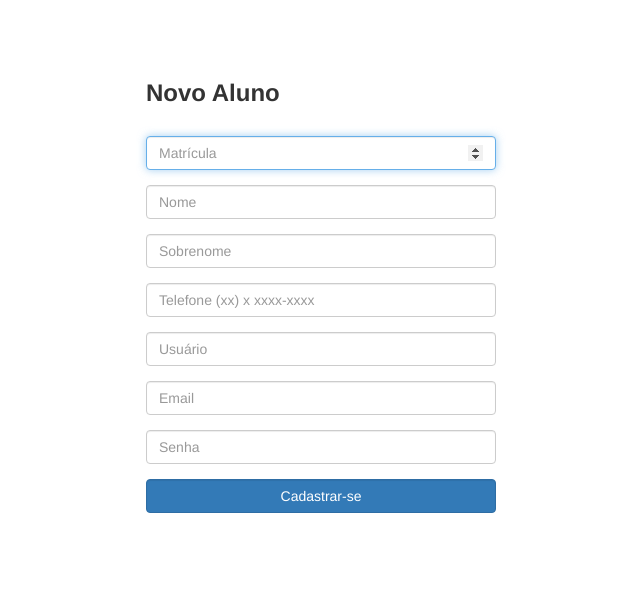
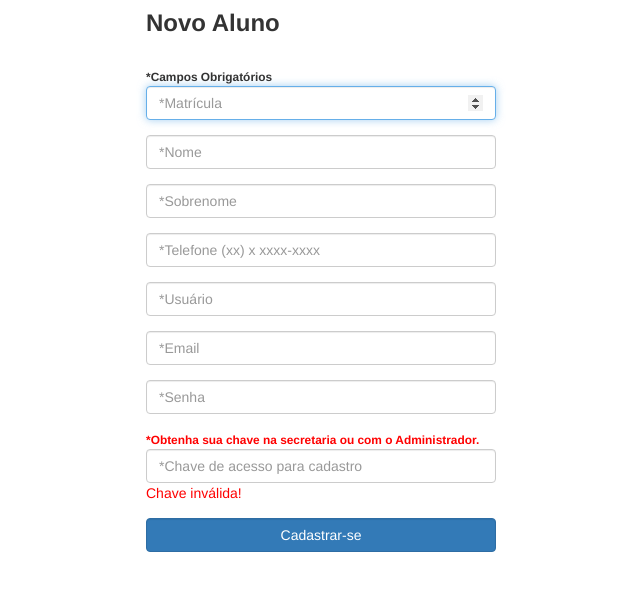
Before and after one commit to tadeuespindolapalermo/SG2S, a PHP site: page /SG2S/view/inscrevase.php?erro_chave=1& in a window 1280 px wide. Shown: the part 51-642 px from the top of the page, without its empty margins (319-959 px from the left). Run offline with PHP 8.4, Linux system fonts and the light colour scheme; some libraries are stand-ins or nearby versions.

Commit message:
Implementei mecanismo de validação de chave no formulário de cadastro de aluno para verificar se o mesmo é realmente um aluno da Faculdade JK. A chave informada no campo chave deve corresponder com a chave informada pela secretaria ou pelo administrador do sistema para que o usuário (aluno) possa se cadastrar.

```diff
--- a/db/SG2S-informacoes_de_acesso_ao_banco.txt
+++ b/db/SG2S-informacoes_de_acesso_ao_banco.txt
@@ -23,3 +23,9 @@ usuario:  codigofonteonli1
 senha:    sg2s1985@
 database: codigofonteonline1
 ---------------------------------------------------
+
+----------------------------------------
+Chave de acesso para cadastro aluno:
+
+jk@1985-sg2s
+----------------------------------------
--- a/db/SG2S-script_do_banco.sql
+++ b/db/SG2S-script_do_banco.sql
@@ -9,14 +9,15 @@ DEFAULT COLLATE utf8_general_ci;
 /* Criando a tabela de usuarios */
 CREATE TABLE usuarios ( /* Comando de criação da tabela */
 	id INT PRIMARY KEY AUTO_INCREMENT NOT NULL, /* Chave primária, tipo inteiro, auto incremento e não aceita campos nulos */
-	acesso VARCHAR(15) CHARACTER SET utf8 NOT NULL DEFAULT 'aluno', /* não aceita campos nulos, tipo texto, padrão assume o valor aluno */
+	acesso VARCHAR(15) CHARACTER SET utf8 NOT NULL DEFAULT 'Aluno', /* não aceita campos nulos, tipo texto, padrão assume o valor aluno */
 	matricula VARCHAR(10) CHARACTER SET utf8 NOT NULL, /* não aceita campos nulos, tipo texto */
     nome VARCHAR(50) CHARACTER SET utf8 NOT NULL, /* não aceita campos nulos, tipo texto */
     sobrenome VARCHAR(50) CHARACTER SET utf8 NOT NULL, /* não aceita campos nulos, tipo texto */
 	telefone VARCHAR(16) CHARACTER SET utf8 NOT NULL, /* não aceita campos nulos, tipo texto */
     usuario VARCHAR(50) CHARACTER SET utf8 NOT NULL, /* não aceita campos nulos, tipo texto */
     email VARCHAR(100) CHARACTER SET utf8 NOT NULL, /* não aceita campos nulos, tipo texto */
-    senha VARCHAR(32)/*32-md5*/ CHARACTER SET utf8 NOT NULL /* não aceita campos nulos, tipo texto */
+    senha VARCHAR(32)/*32-md5*/ CHARACTER SET utf8 NOT NULL, /* não aceita campos nulos, tipo texto */
+	chave VARCHAR(20) CHARACTER SET utf8 NOT NULL /* não aceita campos nulos, tipo texto */
 ) ENGINE=InnoDB DEFAULT CHARSET=utf8;
 
 /* deleta todos os registros da tabela */
--- a/view/admin.php
+++ b/view/admin.php
@@ -80,7 +80,7 @@
                             <li class="nav-item">
                                 <a class="nav-link" href="#">
                                     <span data-feather="users"></span>
-                                    Alunos
+                                    Usuários
                                 </a>
                             </li>
                             <li class="nav-item">
--- a/view/inscrevase.php
+++ b/view/inscrevase.php
@@ -2,6 +2,7 @@
 
 	$erro_usuario = isset($_GET['erro_usuario']) ? $_GET['erro_usuario'] : 0;
 	$erro_email = isset($_GET['erro_email']) ? $_GET['erro_email'] : 0;
+	$erro_chave = isset($_GET['erro_chave']) ? $_GET['erro_chave'] : 0;
 
  ?>
 
@@ -67,27 +68,28 @@
 
 	    	<div class="col-md-4"></div>
 	    	<div class="col-md-4">
-	    		<h3><strong>Novo Aluno</strong></h3>
+	    		<h3><strong><div style="margin-top: -70px;">Novo Aluno</div></strong></h3>
 	    		<br />
 				<form method="post" action="../processamento/usuario_insert.php" id="formCadastrarse">
 					<div class="form-group">
+						<small><strong>*Campos Obrigatórios</strong></small>
 						<div class="form-group">
-							<input type="number" class="form-control" id="matricula" name="matricula" placeholder="Matrícula" required="required" autofocus>
+							<input type="number" class="form-control" id="matricula" name="matricula" placeholder="*Matrícula" required="required" autofocus>
 						</div>
 
 						<div class="form-group">
-							<input type="text" class="form-control" id="nome" name="nome" placeholder="Nome" required="required" autofocus>
+							<input type="text" class="form-control" id="nome" name="nome" placeholder="*Nome" required="required" autofocus>
 						</div>
 
 						<div class="form-group">
-							<input type="text" class="form-control" id="sobrenome" name="sobrenome" placeholder="Sobrenome" required="required">
+							<input type="text" class="form-control" id="sobrenome" name="sobrenome" placeholder="*Sobrenome" required="required">
 						</div>
 
 						<div class="form-group">
-							<input type="text" class="form-control" id="telefone" name="telefone" placeholder="Telefone (xx) x xxxx-xxxx" required="required" autofocus>
+							<input type="text" class="form-control" id="telefone" name="telefone" placeholder="*Telefone (xx) x xxxx-xxxx" required="required" autofocus>
 						</div>
 
-						<input type="text" class="form-control" id="usuario" name="usuario" placeholder="Usuário" required="required">
+						<input type="text" class="form-control" id="usuario" name="usuario" placeholder="*Usuário" required="required">
 						<?php
 							if($erro_usuario) {
 								echo '<font color="#FF0000">Usuário já existe!</font>';
@@ -96,7 +98,7 @@
 					</div>
 
 					<div class="form-group">
-						<input type="email" class="form-control" id="email" name="email" placeholder="Email" required="required">
+						<input type="email" class="form-control" id="email" name="email" placeholder="*Email" required="required">
 						<?php
 							if($erro_email) {
 								echo '<font color="#FF0000">E-mail já existe!</font>';
@@ -105,7 +107,17 @@
 					</div>
 
 					<div class="form-group">
-						<input type="password" class="form-control" id="senha" name="senha" placeholder="Senha" required="required">
+						<input type="password" class="form-control" id="senha" name="senha" placeholder="*Senha" required="required">
+					</div>
+
+					<div class="form-group">
+						<small><strong><font color="#FF0000">*Obtenha sua chave na secretaria ou com o Administrador.</font></strong></small>
+						<input type="text" class="form-control" id="chave" name="chave" placeholder="*Chave de acesso para cadastro" required="required">
+						<?php
+							if($erro_chave) {
+								echo '<font color="#FF0000">Chave inválida!</font>';
+							}
+						 ?>
 					</div>
 
 					<button type="submit" class="btn btn-primary form-control">Cadastrar-se</button>
```
Also changed, not shown: processamento/usuario_insert.php (+26 -5 lines).
